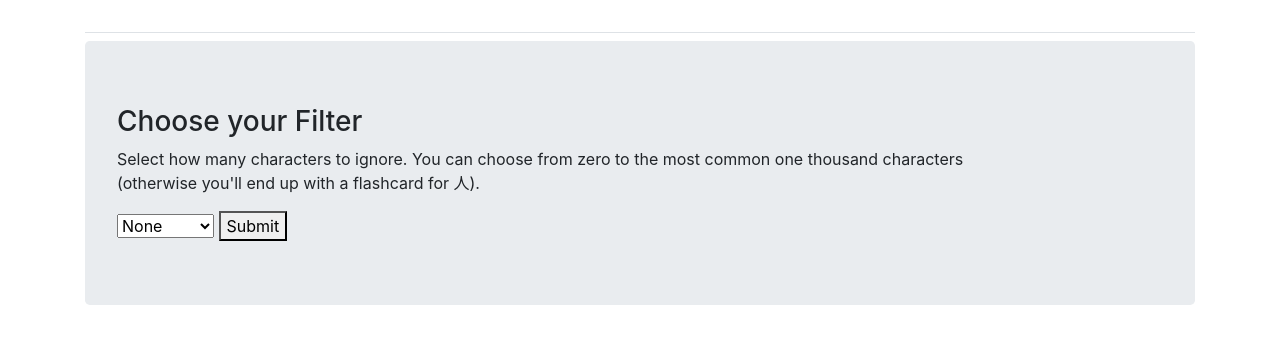
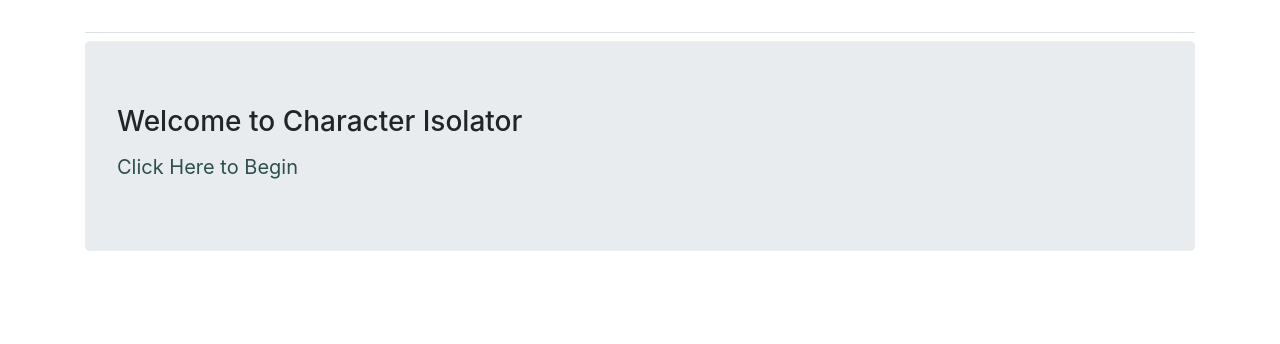
Before and after one commit to coryfitz/Character-Isolator, a Django app: page / in a window 1280 px wide. Shown: the part 58-402 px from the top of the page. Run offline with Django 3.2, Linux system fonts and the light colour scheme; some libraries are stand-ins or nearby versions.

Commit message:
Added homepage and fixed urls

```diff
--- a/mysite/converter/templates/converter/base.html
+++ b/mysite/converter/templates/converter/base.html
@@ -22,13 +22,7 @@
          <span class="navbar-toggler-icon"></span></button>
 
         <div class="collapse navbar-collapse" id="navbarCollapse">
-             <ul class="navbar-nav mr-auto">
-                 <!--
-               <li class="nav-item">
-                 <a class="nav-link" href="{% url 'converter:file_upload'%}">
-                     Topics</a></li>
-                     -->
-             </ul>
+
  </nav>
 
  <main role="main" class="container">
--- a/mysite/converter/templates/converter/index.html
+++ b/mysite/converter/templates/converter/index.html
@@ -2,17 +2,19 @@
 
 {% block content %}
 
+<style>
+
+.navbar-brand {
+    color: darkslategrey;
+}
+
+</style>
+
 <div class="jumbotron">
 
-<h3>Choose your Filter</h3>
+<h3>Welcome to Character Isolator</h3>
 
-<p>Select how many characters to ignore. You can choose from zero to the most common one thousand characters <br>(otherwise you'll end up with a flashcard for 人).</p>
-
-  <form method="post">
-    {% csrf_token %}
-    {{ form }}
-    <button type="submit">Submit</button>
-  </form>
+<a class="navbar-brand" href="{% url 'converter:filter'%}"> Click Here to Begin</a>
 
 </div>
 
--- a/mysite/converter/urls.py
+++ b/mysite/converter/urls.py
@@ -1,13 +1,9 @@
 from django.urls import path
 from . import views
-from django.conf.urls import url
-from django.contrib import admin
-
 
 app_name = 'converter'
 urlpatterns = [
     path('', views.index, name='index'),
-    url(r'^admin/', admin.site.urls),
+    path('filter', views.filter, name='filter'),
     path('file_upload', views.file_upload, name='file_upload'),
-    path('download', views.download, name='download'),
 ]
--- a/mysite/converter/views.py
+++ b/mysite/converter/views.py
@@ -8,6 +8,9 @@ from .forms import FilterForm
 from django.contrib.staticfiles.storage import staticfiles_storage
 
 def index(request):
+    return render(request, "converter/index.html")
+
+def filter(request):
     if request.method != 'POST':
         #No data submitted; create a blank form
         form = FilterForm()
@@ -18,12 +21,12 @@ def index(request):
             preference = form.cleaned_data['preference']
             request.session['preference'] = preference
             form.save()
-            return HttpResponseRedirect('converter/file_upload')
+            return HttpResponseRedirect('file_upload')
         else:
             context = {'form':form}
             return render(request, "converter/index.html", context)
     context = {'form':form}
-    return render(request, "converter/index.html", context)
+    return render(request, "converter/filter.html", context)
 
 def file_upload(request):
     success = 0
--- a/mysite/mysite/urls.py
+++ b/mysite/mysite/urls.py
@@ -14,15 +14,12 @@ Including another URLconf
     2. Add a URL to urlpatterns:  path('blog/', include('blog.urls'))
 """
 from django.contrib import admin
-from django.urls import include, path
-
-from django.conf.urls import url
+from django.urls import path, include
 from converter import views
 
 urlpatterns = [
     path('', views.index, name='index'),
     path('converter/', include('converter.urls')),
     path('admin/', admin.site.urls),
-    url('download/',views.download),
-    url(r'^foo/',views.download),
+    path('foo/',views.download),
 ]
```
Also changed, not shown: mysite/converter/templates/converter/filter.html (added, +19 -0 lines).
